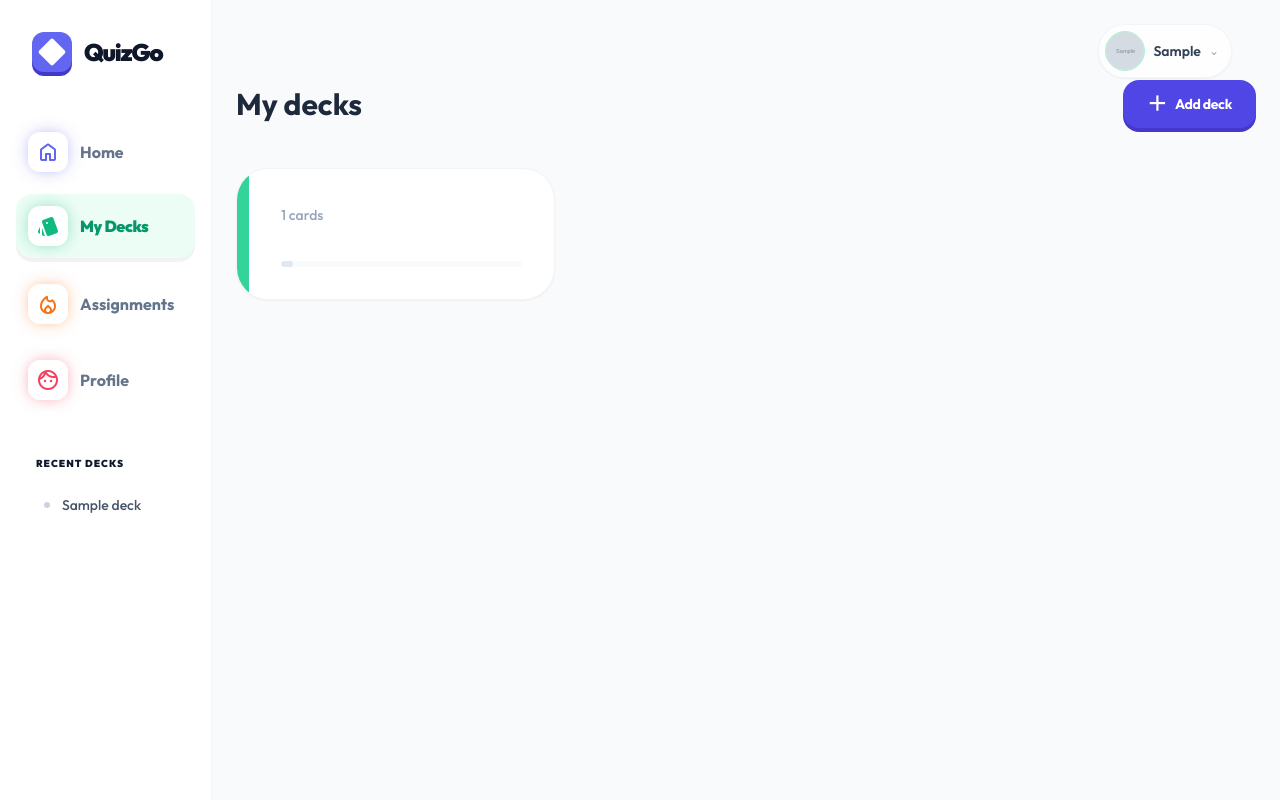
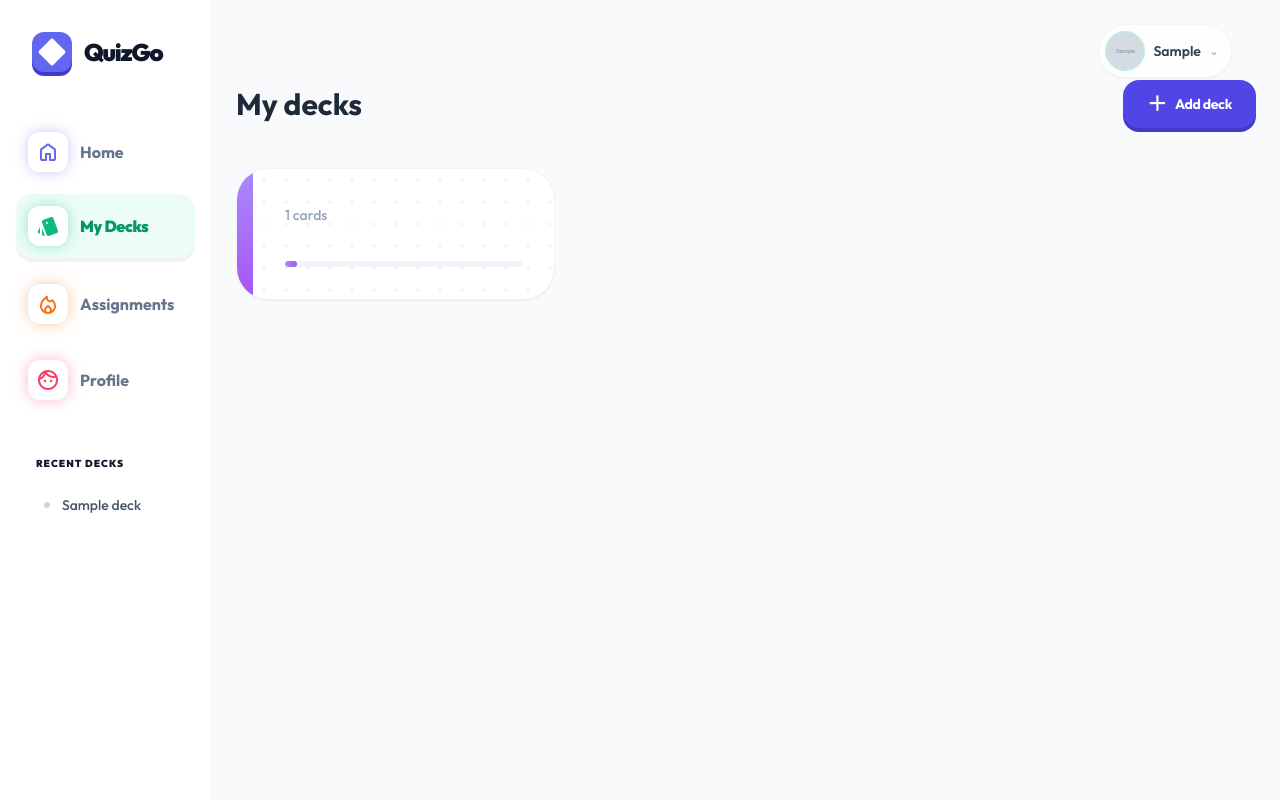
Before and after one commit to androidsheesh/QuizGo, a Laravel app: page /mydecks in a window 1280 px wide. Run offline with Laravel 12, Linux system fonts and the light colour scheme; a user stored in the database is signed in; tables that the repository leaves empty hold one stand-in row (values such as "Sample post"); grey boxes marked "Sample" are stand-in pictures; style sheets or scripts are compiled from the project's sources; parts of the project's set-up code (start-up, migrations or seed data) failed here and were passed over.

Commit message:
feat: enhance deck display with dynamic accent colors and improved styling

```diff
--- a/resources/views/mydecks.blade.php
+++ b/resources/views/mydecks.blade.php
@@ -67,36 +67,52 @@
                         <p class="text-slate-400 mt-2">Create your first deck to start studying!</p>
                     </div>
                 @else
+                @php
+                    $accentColors = [
+                        ['stripe' => 'from-emerald-400 to-teal-400',    'dot' => '#6ee7b7', 'icon' => 'text-emerald-300'],
+                        ['stripe' => 'from-violet-400 to-purple-500',   'dot' => '#c4b5fd', 'icon' => 'text-violet-300'],
+                        ['stripe' => 'from-amber-400 to-orange-400',    'dot' => '#fcd34d', 'icon' => 'text-amber-300'],
+                        ['stripe' => 'from-sky-400 to-blue-500',        'dot' => '#93c5fd', 'icon' => 'text-sky-300'],
+                        ['stripe' => 'from-rose-400 to-pink-500',       'dot' => '#fca5a5', 'icon' => 'text-rose-300'],
+                        ['stripe' => 'from-cyan-400 to-emerald-400',    'dot' => '#67e8f9', 'icon' => 'text-cyan-300'],
+                    ];
+                @endphp
                     <div class="grid grid-cols-1 md:grid-cols-2 lg:grid-cols-3 gap-8">
                     @foreach($decks as $deck)
-                        <div class="group relative flex bg-white border border-gray-100 rounded-[2rem] overflow-hidden shadow-sm hover:shadow-xl hover:shadow-slate-200/50 transition-all duration-300 transform hover:-translate-y-1"
+                        @php $accent = $accentColors[$deck->id % count($accentColors)]; @endphp
+                        <div class="group relative flex items-stretch bg-white border border-gray-100 rounded-[2rem] overflow-hidden shadow-sm hover:shadow-xl hover:shadow-slate-200/50 transition-all duration-300 transform hover:-translate-y-1"
                             x-data="{ editing: false, title: '{{ addslashes($deck->title) }}', original: '{{ addslashes($deck->title) }}' }">
 
-                            <div class="w-3 bg-emerald-400"></div>
+                            {{-- Left colour stripe — gradient, always full height --}}
+                            <div class="w-4 shrink-0 bg-gradient-to-b {{ $accent['stripe'] }}"></div>
 
-                            <div class="flex-1 p-8">
-                                <div class="flex justify-between items-start mb-4">
+                            {{-- Card body with subtle dot-grid pattern --}}
+                            <div class="flex-1 min-w-0 p-8 relative"
+                                style="background-image: radial-gradient(circle, {{ $accent['dot'] }}55 1px, transparent 1px); background-size: 22px 22px;">
 
-                                    {{-- Title row --}}
+                                <div class="flex items-start gap-2 mb-4">
+
+                                    {{-- Title area — min-w-0 lets it shrink and truncate --}}
                                     <div class="flex-1 min-w-0">
 
                                         {{-- VIEW MODE --}}
-                                        <a x-show="!editing" href="{{ route('decks.show', $deck) }}" class="block">
-                                            <h4 class="text-xl font-bold text-slate-800 group-hover:text-emerald-600 transition-colors truncate" x-text="title"></h4>
+                                        <a x-show="!editing" href="{{ route('decks.show', $deck) }}" class="block min-w-0">
+                                            <h4 class="text-xl font-bold text-slate-800 group-hover:text-emerald-600 transition-colors truncate"
+                                                x-text="title"
+                                                title="{{ $deck->title }}"></h4>
                                         </a>
 
-                                        {{-- EDIT MODE — click outside cancels --}}
+                                        {{-- EDIT MODE --}}
                                         <form x-show="editing" style="display:none;"
                                             action="{{ route('decks.update', $deck) }}" method="POST"
                                             @click.away="editing = false; title = original"
-                                            class="flex items-center gap-2 pr-2">
+                                            class="flex items-center gap-2">
                                             @csrf
                                             @method('PUT')
                                             <input type="text" name="title" x-model="title"
                                                 x-effect="if (editing) $nextTick(() => $el.focus())"
                                                 @keydown.escape="editing = false; title = original"
-                                                class="w-full px-3 py-1.5 text-base font-bold text-slate-700 bg-slate-50 border border-emerald-300 rounded-lg focus:outline-none focus:border-emerald-500 transition">
-                                            {{-- ✔ Save --}}
+                                                class="min-w-0 w-full px-3 py-1.5 text-base font-bold text-slate-700 bg-slate-50 border border-emerald-300 rounded-lg focus:outline-none focus:border-emerald-500 transition">
                                             <button type="submit"
                                                     class="shrink-0 p-1.5 bg-emerald-500 hover:bg-emerald-600 text-white rounded-lg transition"
                                                     title="Save">
@@ -109,8 +125,8 @@
                                         <p class="text-slate-400 font-medium text-sm mt-1">{{ $deck->flashcards_count }} cards</p>
                                     </div>
 
-                                    {{-- Action buttons --}}
-                                    <div class="flex items-center gap-1 ml-2 shrink-0">
+                                    {{-- Action buttons — shrink-0 keeps them fixed, never pushed --}}
+                                    <div class="flex items-center gap-1 shrink-0">
                                         {{-- ✏️ Edit --}}
                                         <button @click="editing = true"
                                                 class="opacity-0 group-hover:opacity-100 p-2 text-slate-300 hover:text-slate-600 hover:bg-slate-50 rounded-lg transition-all"
@@ -137,8 +153,8 @@
 
                                 </div>
 
-                                <div class="w-full h-1.5 bg-slate-50 rounded-full mt-6 overflow-hidden">
-                                    <div class="h-full bg-slate-200 rounded-full" style="width: {{ min(100, max(5, $deck->flashcards_count * 5)) }}%"></div>
+                                <div class="w-full h-1.5 bg-slate-100 rounded-full mt-6 overflow-hidden">
+                                    <div class="h-full rounded-full bg-gradient-to-r {{ $accent['stripe'] }}" style="width: {{ min(100, max(5, $deck->flashcards_count * 5)) }}%"></div>
                                 </div>
                             </div>
                         </div>
```
